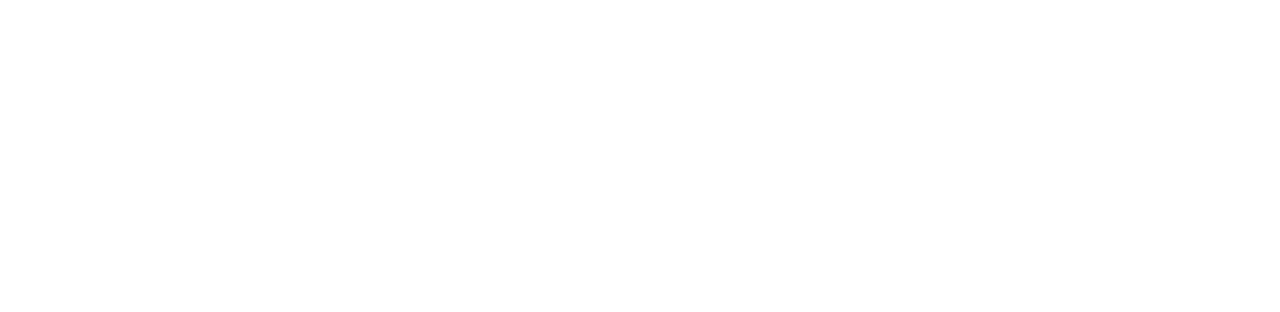
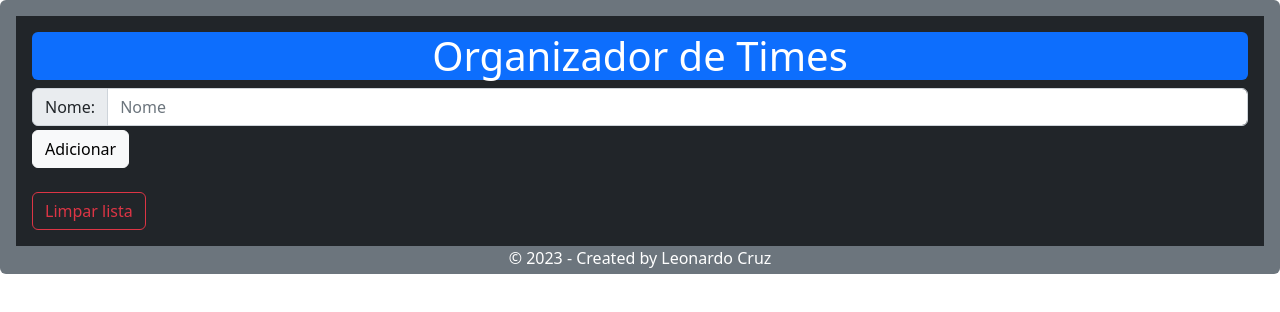
Before and after one commit to LeonardoSantosCruz/4-people-team-organizer, a plain HTML site: page index.html in a window 1280 px wide. Drawn offline with nearby package versions, Linux system fonts and the light colour scheme.

Commit message:
inclusao do projeto inicial

```diff
--- a/index.html
+++ b/index.html
@@ -5,8 +5,47 @@
     <meta http-equiv="X-UA-Compatible" content="IE=edge">
     <meta name="viewport" content="width=device-width, initial-scale=1.0">
     <title>Organizador de Times</title>
+    <link href="https://cdn.jsdelivr.net/npm/bootstrap@5.2.3/dist/css/bootstrap.min.css" rel="stylesheet" integrity="sha384-rbsA2VBKQhggwzxH7pPCaAqO46MgnOM80zW1RWuH61DGLwZJEdK2Kadq2F9CUG65" crossorigin="anonymous">
+    <link rel="stylesheet" href="./src/css/style.css">
 </head>
 <body>
+    <main class="p-3 pb-1 bg-secondary text-white rounded" id="mainDiv" >
+        <div class="container-1 p-3 bg bg-dark" id="container">
 
+            <header class="text-center h1 bg-primary rounded">Organizador de Times</header>
+            <section>
+                <div class="input-group mb-1">
+                    <span class="input-group-text">Nome:</span>
+                    <input type="text" class="form-control" placeholder="Nome" aria-label="Item" id="playerName">
+                </div>
+
+                <div class="btn-group">
+                    <button type="button" class="btn btn-light mb-2" onclick="addToTeam()">Adicionar</button>
+                </div>
+            </section>
+
+            <section>
+                <table class="table table-sm table-striped table-info text-wrap" id="teamsTable">
+
+                </table>
+            </section>
+            <nav class="bg-dark">
+                <button type="button" onclick="clearList()" class="btn btn-outline-danger">Limpar lista</button>
+            </nav>
+        </div>
+
+
+        <!-- seção para bloqueio da tela principal quando aberta tela de edição -->
+        <section id="z-indexed" style="width: 100vw;height: 100vh;display:none;z-index: 2;position: absolute;"></section>
+
+
+
+        <footer class="m-0 d-flex justify-content-center" id="footerDiv">
+        &copy; 2023 - Created by Leonardo Cruz
+        </footer>
+    </main>
+
+<script src="./src/js/script.js"></script>
+<script src="https://cdn.jsdelivr.net/npm/bootstrap@5.0.2/dist/js/bootstrap.bundle.min.js" integrity="sha384-MrcW6ZMFYlzcLA8Nl+NtUVF0sA7MsXsP1UyJoMp4YLEuNSfAP+JcXn/tWtIaxVXM" crossorigin="anonymous"></script>
 </body>
 </html>
```
